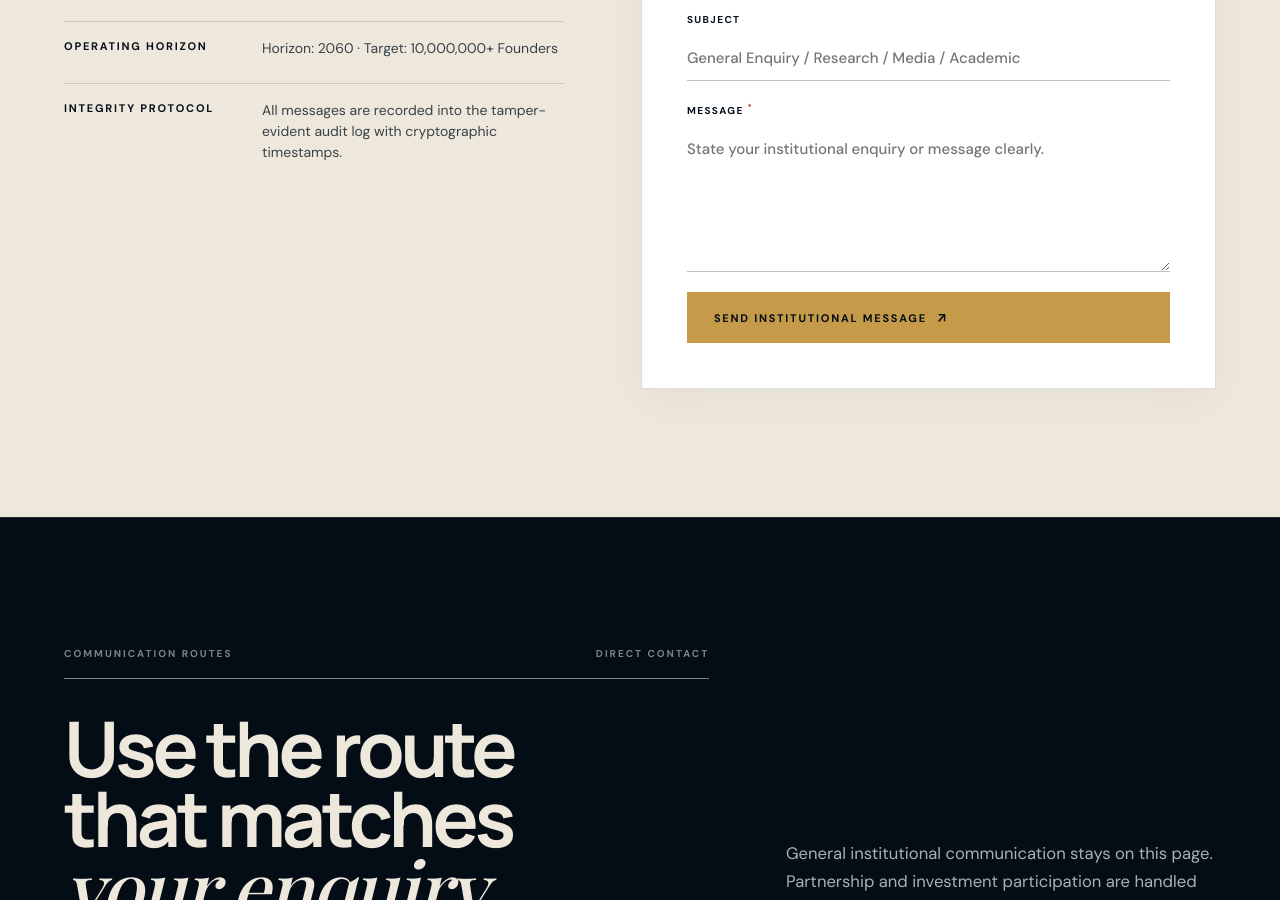
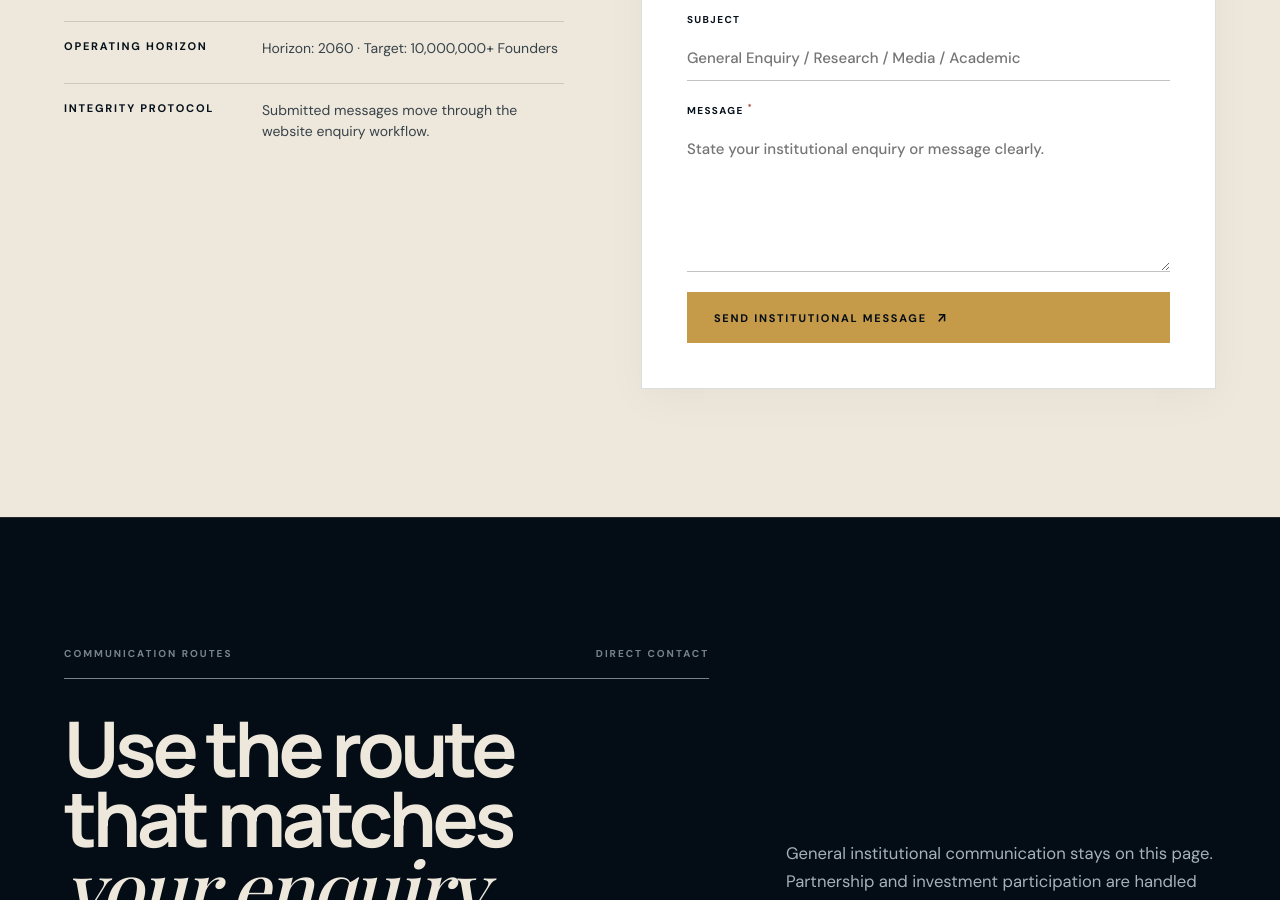
Before and after one commit to zeenacle/Africa-2060, a website: page contact/index.html in a window 1280 px wide. Shown: the part 1938-2838 px from the top of the page. Drawn offline with nearby package versions, Linux system fonts and the light colour scheme; a web font is replaced by a local one.

Commit message:
chore: remove unsupported contact logging claim

```diff
--- a/contact/index.html
+++ b/contact/index.html
@@ -2765,7 +2765,7 @@ button {
         </div>
         <div class="giving-list-item">
           <b>INTEGRITY PROTOCOL</b>
-          <span>All messages are recorded into the tamper-evident audit log with cryptographic timestamps.</span>
+          <span>Submitted messages move through the website enquiry workflow.</span>
         </div>
       </div>
     </div>
```
